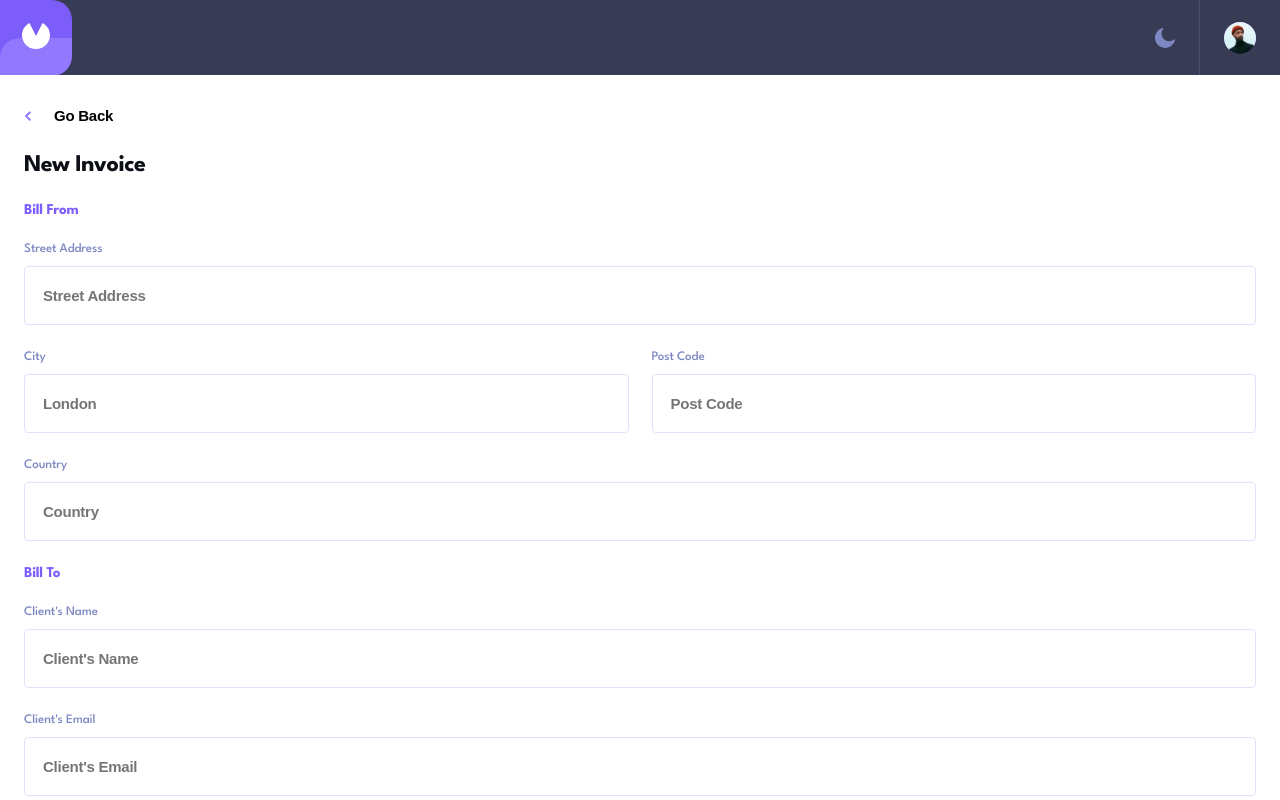
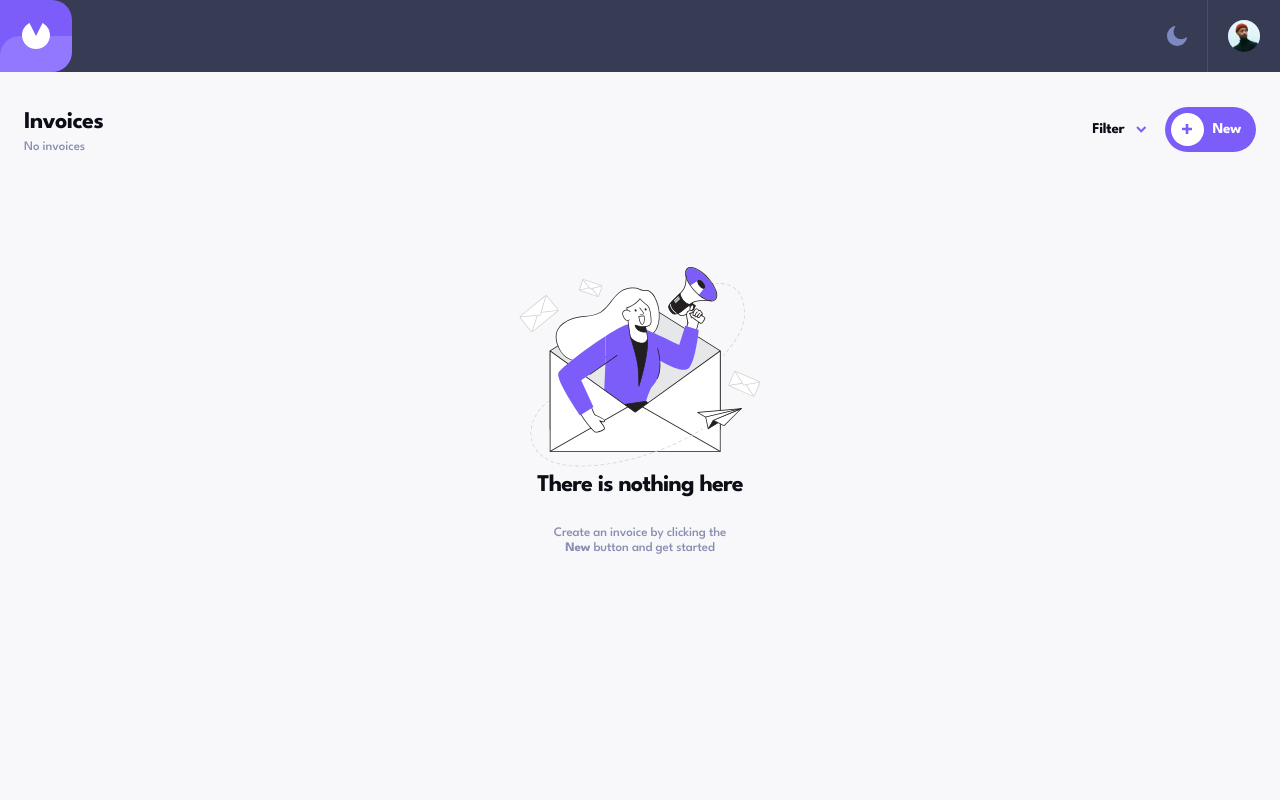
Before and after one commit to GendPh/invoice-app, an Angular app in the folder project/: page / in a window 1280 px wide. Built offline with nearby package versions, Linux system fonts and the light colour scheme.

Commit message:
chore: Update new-invoice component styling and form inputs

```diff
--- a/project/angular.json
+++ b/project/angular.json
@@ -93,5 +93,8 @@
         }
       }
     }
+  },
+  "cli": {
+    "analytics": "d9896387-d4a8-44d4-9a2d-72f9bea794a1"
   }
 }
--- a/project/package.json
+++ b/project/package.json
@@ -28,12 +28,15 @@
     "@angular/cli": "^18.0.4",
     "@angular/compiler-cli": "^18.0.0",
     "@types/jasmine": "~5.1.0",
+    "autoprefixer": "^10.4.20",
     "jasmine-core": "~5.1.0",
     "karma": "~6.4.0",
     "karma-chrome-launcher": "~3.2.0",
     "karma-coverage": "~2.2.0",
     "karma-jasmine": "~5.1.0",
     "karma-jasmine-html-reporter": "~2.1.0",
+    "postcss": "^8.4.40",
+    "tailwindcss": "^3.4.7",
     "typescript": "~5.4.2"
   }
 }
--- a/project/src/app/header/header.component.css
+++ b/project/src/app/header/header.component.css
@@ -1,8 +1,4 @@
 header {
-  display: flex;
-  justify-content: space-between;
-  background-color: var(--header-background);
-
   .logo {
     padding: /* 23px 22px */ 1.4375rem 1.375rem;
     border-radius: 0 20px 20px 0;
@@ -29,43 +25,17 @@ header {
   }
 
   .header-menus {
-    display: flex;
-
-    .button-container,
-    .avatar {
-      display: flex;
-      align-items: center;
-      padding-inline: /* 24px */ 1.5rem;
-    }
-    .button-container {
      button {
-        display: block;
-        width: /* 20px */ 1.25rem;
-        height: /* 20px */ 1.25rem;
       background-image: var(--menu-toggle-btn-img);
       background-repeat: no-repeat;
       background-position: center;
       background-size: cover;
       transition: background-image 0.3s linear;
     }
-    }
 
-    .avatar {
-      border-left: 1px solid #494e6e;
     figure {
-        display: block;
-        width: /* 32px */ 2rem;
-        height: /* 32px */ 2rem;
-        border-radius: 50%;
       background-color: #7c5dfa;
       animation: backgroundFadeInOut 1s infinite linear;
-
-        img {
-          width: 100%;
-          height: 100%;
-          border-radius: 50%;
-        }
-      }
     }
   }
 }
--- a/project/src/app/header/header.component.html
+++ b/project/src/app/header/header.component.html
@@ -1,4 +1,4 @@
-<header>
+<header class="flex justify-between bg-background-header">
 
   <figure class="logo">
     <svg xmlns="http://www.w3.org/2000/svg" width="28" height="26">
@@ -8,15 +8,15 @@
   </figure>
 
 
-  <div class="header-menus">
-    <div class="button-container">
+  <div class="header-menus flex">
+    <div class="button-container flex items-center px-5">
 
-      <button (click)="toggleTheme()"></button>
+      <button (click)="toggleTheme()" class="block w-5 h-5"></button>
     </div>
 
-    <div class="avatar">
-      <figure>
-        <img src="../../assets/image-avatar.jpg" alt="avatar">
+    <div class="flex items-center border-l border-[#494e6e] px-5">
+      <figure class="block w-8 h-8 rounded-full">
+        <img src="../../assets/image-avatar.jpg" alt="avatar" class="rounded-full w-full h-full">
       </figure>
     </div>
   </div>
--- a/project/src/app/header/header.component.ts
+++ b/project/src/app/header/header.component.ts
@@ -11,7 +11,7 @@ import { CommonModule } from '@angular/common';
 })
 export class HeaderComponent {
 
-  public theme: string = 'light';
+  public theme: string | null = null;
 
   constructor(private themeService: ThemeService) {
     this.themeService.theme$.subscribe((theme) => {
--- a/project/src/app/home/home.component.ts
+++ b/project/src/app/home/home.component.ts
@@ -1,4 +1,4 @@
-import { AfterViewInit, Component } from '@angular/core';
+import {  Component } from '@angular/core';
 import { HomeHeaderComponent } from '../home-header/home-header.component';
 import { InvoicesComponent } from '../invoices/invoices.component';
 
--- a/project/src/app/new-invoice/new-invoice.component.css
+++ b/project/src/app/new-invoice/new-invoice.component.css
@@ -11,6 +11,7 @@
   font-weight: bold;
   padding: 6px;
   padding-right: 15px;
+
   span {
     background-color: #ffffff;
     padding: 11px;
@@ -20,6 +21,7 @@
     align-items: center;
   }
 }
+
 #new-invoice-container {
   position: fixed;
   left: 0;
@@ -30,7 +32,7 @@
   padding: 33px 24px 100px;
   color: var(--text-color);
   transition: color var(--color-transition);
-  /* transform: translateX(-100%); */
+  transform: translateX(-100%);
 
   #back-btn {
     display: flex;
--- a/project/src/app/new-invoice/new-invoice.component.html
+++ b/project/src/app/new-invoice/new-invoice.component.html
@@ -9,7 +9,7 @@
 </button>
 
 
-<div id="new-invoice-container">
+<div id="new-invoice-container" >
   <button id="back-btn">
     <svg width="7" height="10" xmlns="http://www.w3.org/2000/svg">
       <path d="M6.342.886L2.114 5.114l4.228 4.228" stroke="#9277FF" stroke-width="2" fill="none" fill-rule="evenodd" />
--- a/project/src/app/service/theme.service.ts
+++ b/project/src/app/service/theme.service.ts
@@ -8,17 +8,24 @@ const html = document.querySelector('html');
 })
 export class ThemeService {
 
-  private theme: BehaviorSubject<string> = new BehaviorSubject('light');
-  theme$: Observable<string> = this.theme.asObservable();
+  private theme: BehaviorSubject<string | null> = new BehaviorSubject<string | null>(' ');
+  theme$: Observable<string | null> = this.theme.asObservable();
+
   constructor() {
-    this.theme.subscribe((theme) => {
-      html?.setAttribute('data-theme', theme);
-    });
+    this.theme$.subscribe((theme) => {
+      html?.setAttribute('data-theme', theme!);
+    } );
   }
 
 
   toggleTheme() {
-    this.theme.next(this.theme.value === 'light' ? 'dark' : 'light');
+    if(html?.classList.contains('dark')) {
+      html?.classList.remove('dark');
+      this.theme.next('light');
+    }else {
+      html?.classList.add('dark');
+      this.theme.next('dark');
+    }
   }
 
 }
--- a/project/src/styles.css
+++ b/project/src/styles.css
@@ -1,17 +1,14 @@
 @import url('https://fonts.googleapis.com/css2?family=League+Spartan:wght@100..900&display=swap');
 
-* {
-  margin: 0;
-  padding: 0;
-  box-sizing: border-box;
-}
+@tailwind base;
+@tailwind components;
+@tailwind utilities;
 
 :root {
-  --body-background: #f8f8fb;
-  --header-background: #373b53;
   --menu-toggle-btn-img: url('assets/icon-moon.svg');
 
   --text-color: #0c0e16;
+
   --text-color-secondary: #888eb0;
   --filter-background: #ffffff;
   --filter-input-background: #dfe3fa;
@@ -22,7 +19,7 @@
 }
 
 [data-theme='dark'] {
-  --body-background: #141625;
+
   --menu-toggle-btn-img: url('assets/icon-sun.svg');
 
   --text-color: #ffffff;
@@ -34,23 +31,14 @@
 
 body {
   font-family: 'League Spartan', sans-serif;
-  background-color: var(--body-background);
+
   transition: background-color var(--color-transition);
+
+  @apply bg-background-light dark:bg-background-dark;
 }
 
 main {
   padding: /* 32px 24px */ 2rem 1.5rem;
-}
-
-button {
-  border: none;
-  background-color: transparent;
-  outline: none;
-  cursor: pointer;
-}
-
-.overflow-hidden {
-  overflow: hidden;
 }
 
 .text-sm {
@@ -65,6 +53,8 @@ button {
   letter-spacing: -0.25px;
   line-height: 15px;
   font-weight: bold;
-  color: var(--text-color);
+
   transition: color var(--color-transition);
+
+  @apply text-text-light dark:text-text-dark;
 }
--- /dev/null
+++ b/project/tailwind.config.js
@@ -0,0 +1,30 @@
+/** @type {import('tailwindcss').Config} */
+module.exports = {
+  darkMode: "class",
+
+  content: [
+    "./src/**/*.{html,ts}",
+  ],
+
+  theme: {
+    extend: {
+      colors:{
+        text:{
+          light:"#0c0e16",
+          dark:"#ffffff",
+          secondary:{
+            light:"#888eb0",
+            dark:"#dfe3fa"
+          }
+        },
+        background:{
+          light:"#f8f8fb",
+          dark:"#141625",
+          header: "#373b53",
+        },
+
+      }
+    },
+  },
+  plugins: [],
+}
```
Also changed, not shown: project/src/app/home/home.component.html (line endings or trailing spaces), 1 other file (tests, documents, lock files or other folders). Lines whose indentation alone changed are shown as unchanged.
